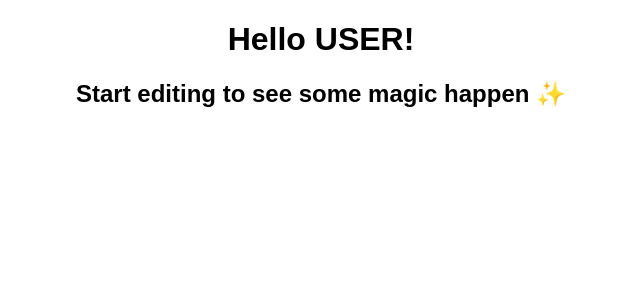
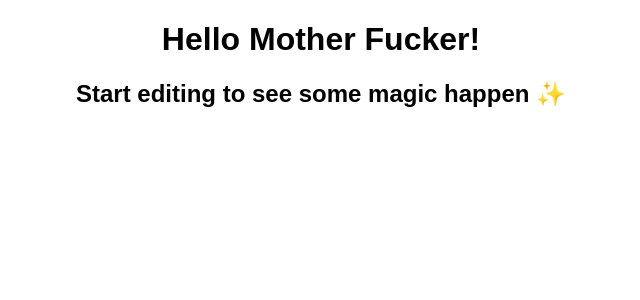
Before and after one commit to ArielSMoraes/book-store, a React (Create React App) app: page / in a window 1280 px wide. Shown: the top 300 px of the page, without its empty margins (319-959 px from the left). Built offline with nearby package versions, Linux system fonts and the light colour scheme.

Commit message:
fix packages dependencias verions

```diff
--- a/src/index.tsx
+++ b/src/index.tsx
@@ -10,7 +10,7 @@ const styles = {
 
 const App = () => (
   <div style={styles}>
-    <Hello name='USER' />
+    <Hello name='Mother Fucker' />
 
     <h2>Start editing to see some magic happen {'\u2728'}</h2>
   </div>
```
Also changed, not shown: package.json (+10 -9 lines), tslint.json (+6 -1 lines), 1 other file (tests, documents, lock files or other folders).
